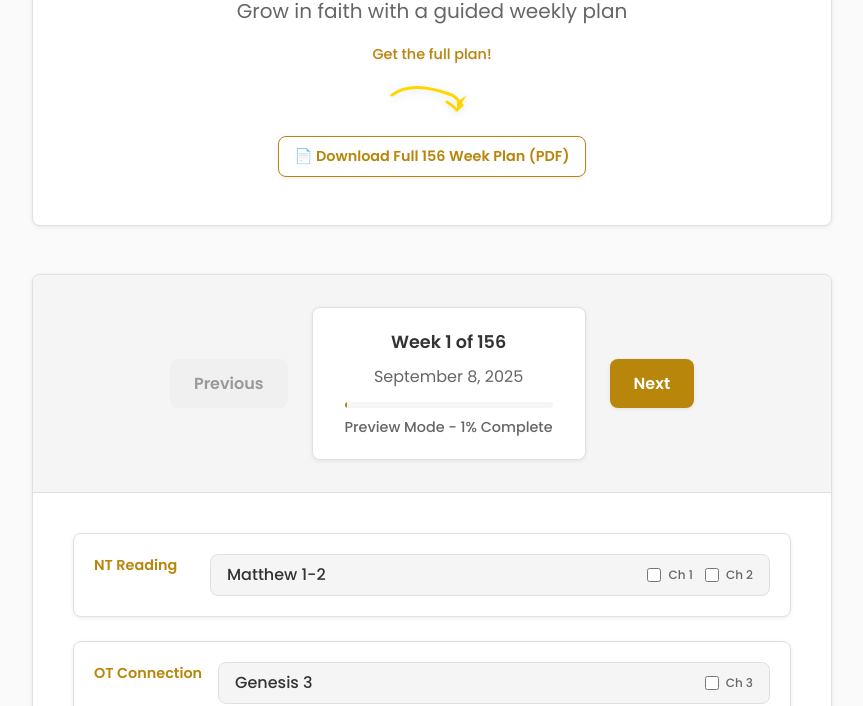
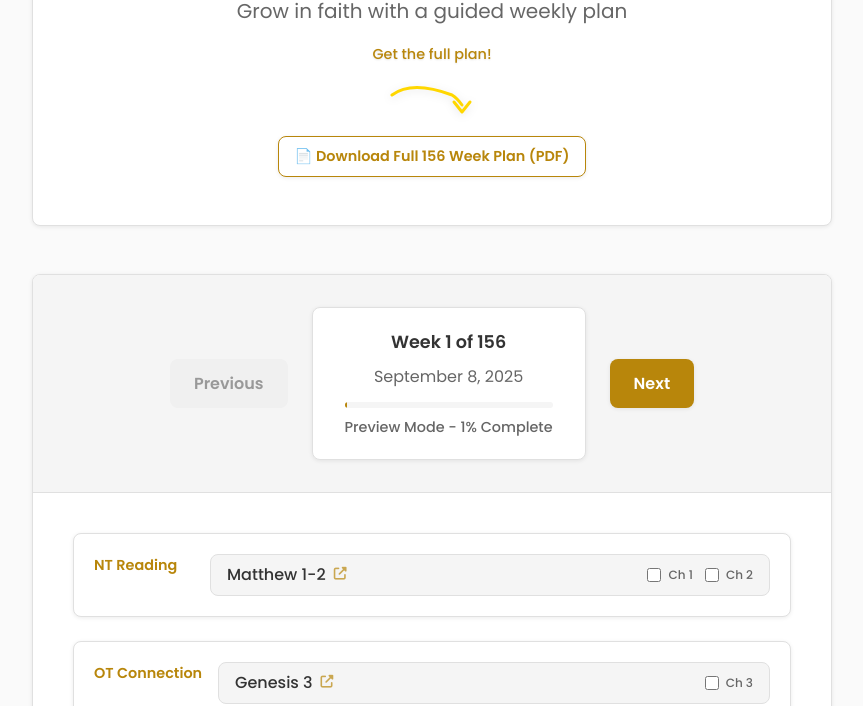
Before and after one commit to Codingpastor/biblereadinplan---redo2, a React (Vite) app in the folder web/: page / in a window 1280 px wide. Shown: the part 246-952 px from the top of the page, without its empty margins (208-1071 px from the left). Built offline with nearby package versions, Linux system fonts and the light colour scheme; the HTML template or start-up script is replaced by a standard one.

Commit message:
feat: update download arrow SVG and enhance reading link styles with icons

```diff
--- a/web/src/App.css
+++ b/web/src/App.css
@@ -731,7 +731,7 @@ body {
 @media (max-width: 768px) {
   .arrow-svg {
     width: 80px;
-    height: 40px;
+    height: 32px;
   }
 
   .arrow-text {
@@ -750,3 +750,23 @@ body {
     transform: none;
   }
 }
+
+/* Reading Link Icon Styles */
+.reading-link {
+  position: relative;
+  display: inline-flex;
+  align-items: center;
+  gap: 0.5rem;
+}
+
+.reading-link-icon {
+  font-size: 0.8rem;
+  opacity: 0.7;
+  transition: var(--transition);
+  color: var(--primary);
+}
+
+.reading-link:hover .reading-link-icon {
+  opacity: 1;
+  transform: translateX(2px) translateY(-2px);
+}
--- a/web/src/App.jsx
+++ b/web/src/App.jsx
@@ -245,15 +245,19 @@ export default function App() {
               xmlns="http://www.w3.org/2000/svg"
             >
               <path
-                d="M10 25 Q30 10, 70 25 Q75 28, 80 35 L75 40 Q70 35, 65 32"
+                d="M10 25 Q30 10, 70 25 Q75 28, 80 35"
                 stroke="#FFD700"
                 strokeWidth="3"
                 fill="none"
                 strokeLinecap="round"
+                strokeLinejoin="round"
               />
-              <polygon
-                points="75,32 85,25 75,40"
-                fill="#FFD700"
+              <path
+                d="M72 32 L80 42 M88 32 L80 42"
+                stroke="#FFD700"
+                strokeWidth="3"
+                strokeLinecap="round"
+                fill="none"
               />
             </svg>
           </div>
@@ -317,8 +321,10 @@ export default function App() {
                       target="_blank"
                       rel="noopener noreferrer"
                       className="reading-link"
+                      title="Click to read on Bible Gateway"
                     >
                       {section.display}
+                      <i className="fas fa-external-link-alt reading-link-icon"></i>
                     </a>
                     <div className="chapter-checkboxes">
                       {section.chapters.map((chapter, chapterIndex) => (
@@ -353,8 +359,10 @@ export default function App() {
                       target="_blank"
                       rel="noopener noreferrer"
                       className="reading-link"
+                      title="Click to read on Bible Gateway"
                     >
                       {section.display}
+                      <i className="fas fa-external-link-alt reading-link-icon"></i>
                     </a>
                     <div className="chapter-checkboxes">
                       {section.chapters.map((chapter, chapterIndex) => (
@@ -389,8 +397,10 @@ export default function App() {
                       target="_blank"
                       rel="noopener noreferrer"
                       className="reading-link"
+                      title="Click to read on Bible Gateway"
                     >
                       {section.display}
+                      <i className="fas fa-external-link-alt reading-link-icon"></i>
                     </a>
                     <div className="chapter-checkboxes">
                       {section.chapters.map((chapter, chapterIndex) => (
```
